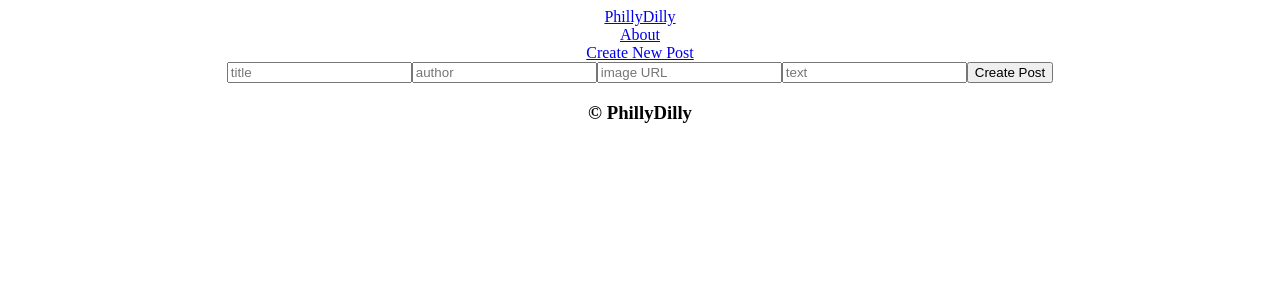
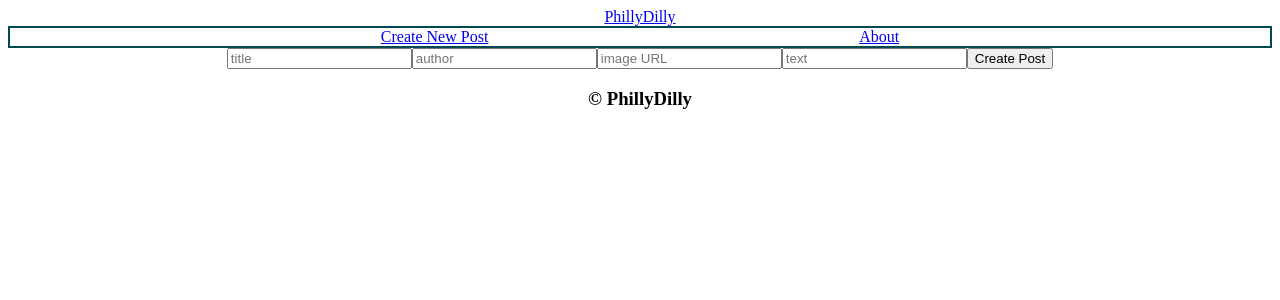
Before and after one commit to xcarrillo1/phillydilly-frontend, a React (Create React App) app: page /create in a window 1280 px wide. Shown: the top 300 px of the page. Built offline with nearby package versions, Linux system fonts and the light colour scheme; no server answers.

Commit message:
need to add screenshots and netlify link to readme

```diff
--- a/src/App.css
+++ b/src/App.css
@@ -1,40 +1,18 @@
+* {
+  box-sizing: border-box;
+}
+
 .App {
   text-align: center;
 }
 
-.App-logo {
-  height: 40vmin;
-  pointer-events: none;
-}
-
-@media (prefers-reduced-motion: no-preference) {
-  .App-logo {
-    animation: App-logo-spin infinite 20s linear;
-  }
-}
-
-.App-header {
-  background-color: #282c34;
-  min-height: 100vh;
+.sub {
   display: flex;
-  flex-direction: column;
+  flex-direction: row;
   align-items: center;
-  justify-content: center;
-  font-size: calc(10px + 2vmin);
-  color: white;
-}
-
-.App-link {
-  color: #61dafb;
-}
-
-@keyframes App-logo-spin {
-  from {
-    transform: rotate(0deg);
-  }
-  to {
-    transform: rotate(360deg);
-  }
+  justify-content: space-evenly;
+  flex-wrap: wrap;
+  border: 2px solid #004953;
 }
 
 img {
--- a/src/App.js
+++ b/src/App.js
@@ -2,11 +2,13 @@ import './App.css';
 import Header from "./components/Header.js";
 import Main from "./components/Main.js";
 import Footer from "./components/Footer.js";
+import Sub from './components/Sub';
 
 function App() {
   return (
     <div className="App">
       <Header />
+      <Sub />
       <Main />
       <Footer />
     </div>
--- a/src/components/Header.js
+++ b/src/components/Header.js
@@ -6,12 +6,6 @@ function Header(props){
             <Link to ="/">
                 <div>PhillyDilly</div>
             </Link>
-            <Link to ="/about">
-                <div>About</div>
-            </Link>
-            <Link to="/create">
-                <div>Create New Post</div>
-            </Link>
         </nav>
     )
 }
--- /dev/null
+++ b/src/components/Sub.js
@@ -0,0 +1,16 @@
+import { Link } from "react-router-dom";
+
+function Sub(props) {
+    return (
+        <nav className="sub">
+            <Link to="/create">
+                <div>Create New Post</div>
+            </Link>
+            <Link to ="/about">
+                <div>About</div>
+            </Link>
+        </nav>
+    )
+};
+
+export default Sub;
```
Also changed, not shown: src/pages/About.js (+10 -0 lines), 1 other file (tests, documents, lock files or other folders).
